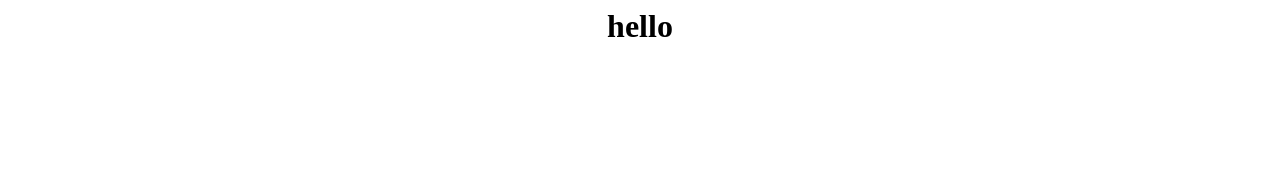
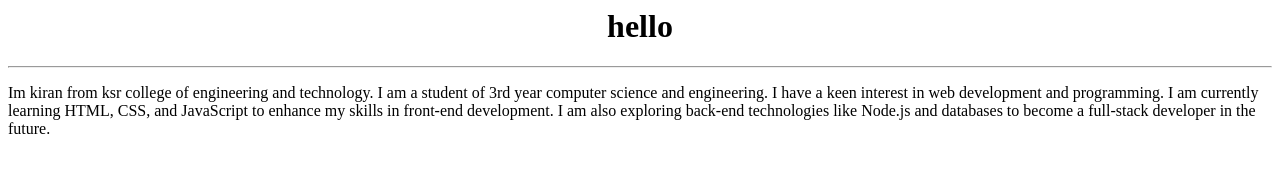
Before and after one commit to Ishwaryakiran/demoprojectworking, a plain HTML site: page index.html in a window 1280 px wide. Drawn offline with Linux system fonts and the light colour scheme.

Commit message:
modified html file

```diff
--- a/index.html
+++ b/index.html
@@ -3,3 +3,7 @@
     hello
 </h1>
 </center>
+<hr>
+<p>
+    Im kiran from ksr college of engineering and technology. I am a student of 3rd year computer science and engineering. I have a keen interest in web development and programming. I am currently learning HTML, CSS, and JavaScript to enhance my skills in front-end development. I am also exploring back-end technologies like Node.js and databases to become a full-stack developer in the future.
+</p>
```
